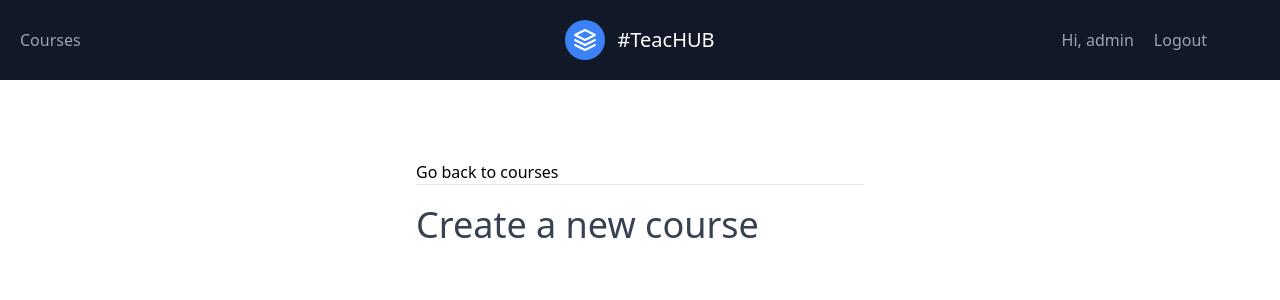
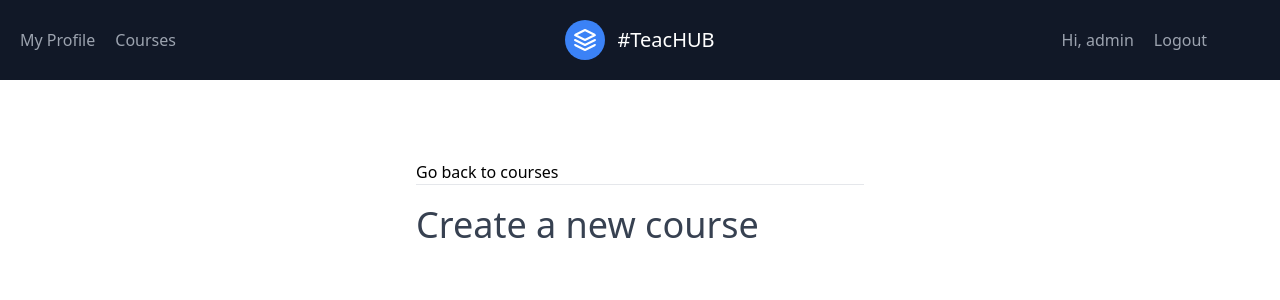
Before and after one commit to smirnovskoe/django-course-app, a Django app: page /courses/create/ in a window 1280 px wide. Shown: the top 300 px of the page. Run offline with Django 3.2, Linux system fonts and the light colour scheme; a user stored in the database is signed in; some libraries are stand-ins or nearby versions.

Commit message:
iteration 18: add profile to navbar
update requirements.txt

```diff
--- a/templates/navbar.html
+++ b/templates/navbar.html
@@ -2,6 +2,7 @@
     <div class="container mx-auto flex flex-wrap p-5 flex-col md:flex-row items-center">
         <nav class="flex lg:w-2/5 flex-wrap items-center text-base md:ml-auto">
             {% if request.user.is_authenticated %}
+                <a href="{% url 'accnts:profile' %}" class="mr-5 hover:text-white">My Profile</a>
                 <a href="{% url 'courses:course-list' %}" class="mr-5 hover:text-white">Courses</a>
 
 
```
Also changed, not shown: requirements.txt (+18 -1 lines), db.sqlite3.
